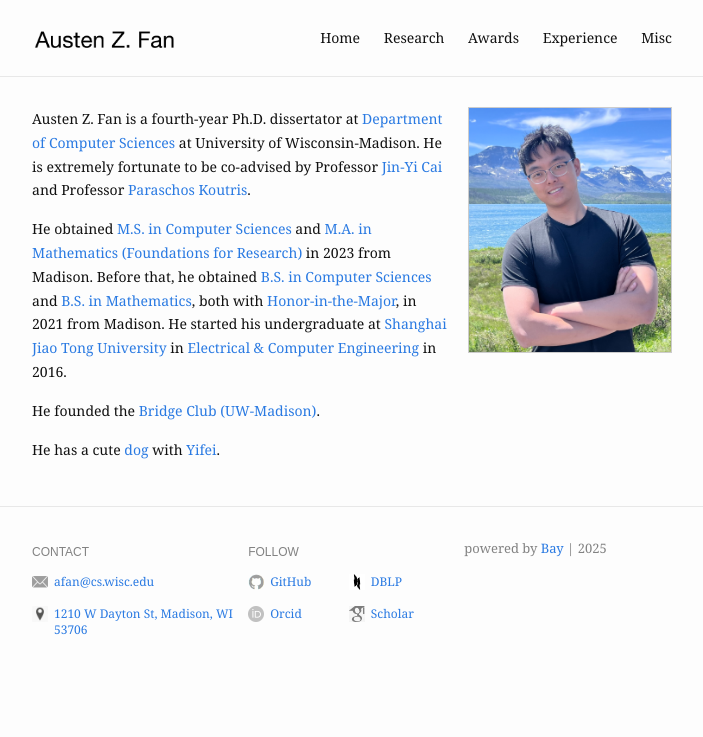
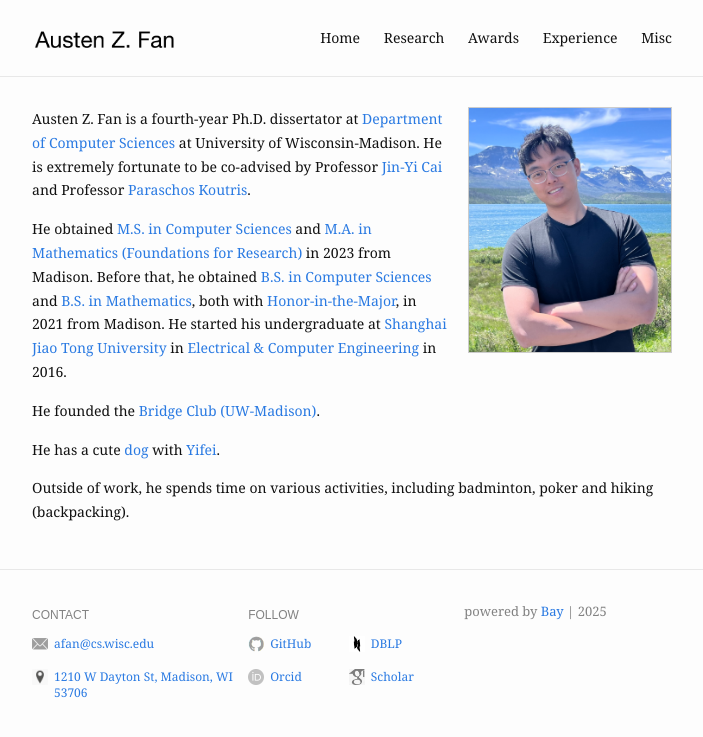
Before and after one commit to Austen-Z-Fan/Austen-Z-Fan.github.io, a Jekyll site: the page built from index.md, in a window 1280 px wide. Shown: the top 737 px of the page, without its empty margins (288-991 px from the left). Built offline with Jekyll 4.4.1, drawn with Linux system fonts in a browser that asks for light colours.

Commit message:
Update index.md

```diff
--- a/index.md
+++ b/index.md
@@ -10,8 +10,6 @@ Austen Z. Fan is a fourth-year Ph.D. dissertator at <a href="https://www.cs.wisc
 </p>
 <p>
 He obtained <a href="https://guide.wisc.edu/graduate/computer-sciences/computer-sciences-ms/">M.S. in Computer Sciences</a> and <a href="https://guide.wisc.edu/graduate/mathematics/mathematics-ma/mathematics-foundations-research-ma/">M.A. in Mathematics (Foundations for Research)</a> in 2023 from Madison. Before that, he obtained <a href="https://guide.wisc.edu/undergraduate/letters-science/computer-sciences/computer-sciences-bs/index.html">B.S. in Computer Sciences</a> and <a href="https://guide.wisc.edu/undergraduate/letters-science/mathematics/mathematics-bs/index.html">B.S. in Mathematics</a>, both with <a hred="https://guide.wisc.edu/undergraduate/letters-science/#honorstext">Honor-in-the-Major</a>, in 2021 from Madison. He started his undergraduate at <a href="https://www.ji.sjtu.edu.cn/">Shanghai Jiao Tong University</a> in <a href="https://www.ji.sjtu.edu.cn/academics/undergraduate-program/degrees-programs/electrical-and-computer-engineering/">Electrical & Computer Engineering</a> in 2016.</p>
-
-
 <p>
 He founded the <a href="https://win.wisc.edu/organization/bridge-club">Bridge Club (UW-Madison)</a>.
 </p>
@@ -19,3 +17,4 @@ He founded the <a href="https://win.wisc.edu/organization/bridge-club">Bridge Cl
 <p>
 He has a cute <a href="https://gallon-liu.github.io/">dog</a> with <a href="https://yifei-liu-yl.github.io/">Yifei</a>.
 </p>
+Outside of work, he spends time on various activities, including badminton, poker and hiking (backpacking).
```
